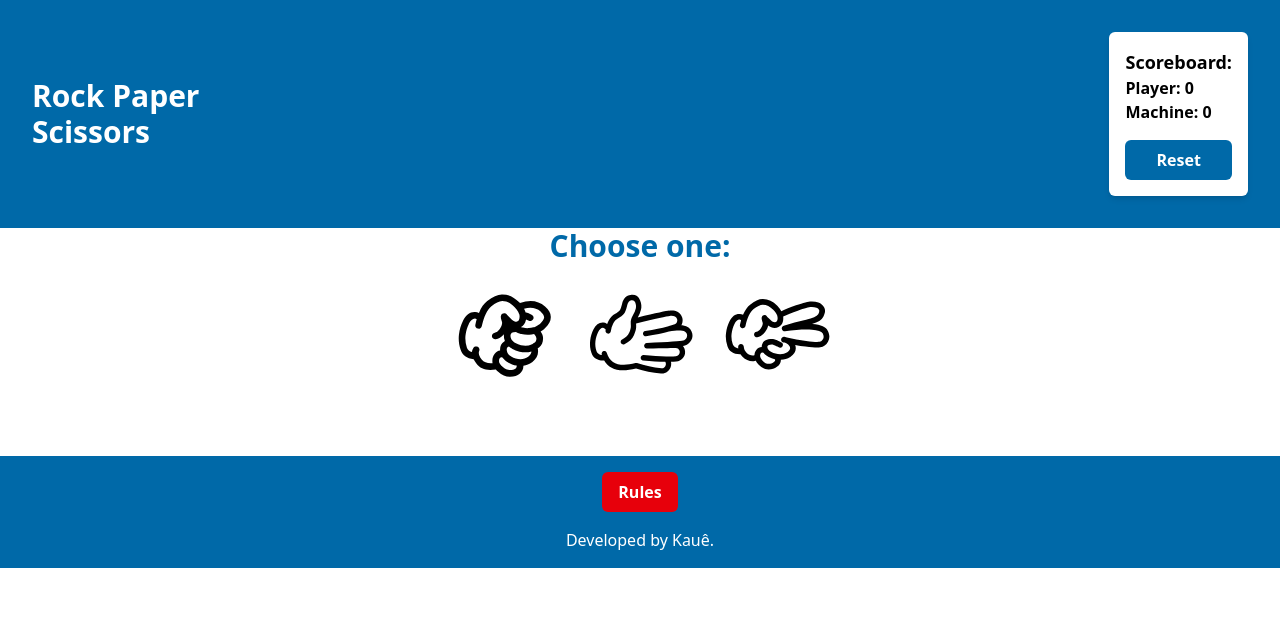
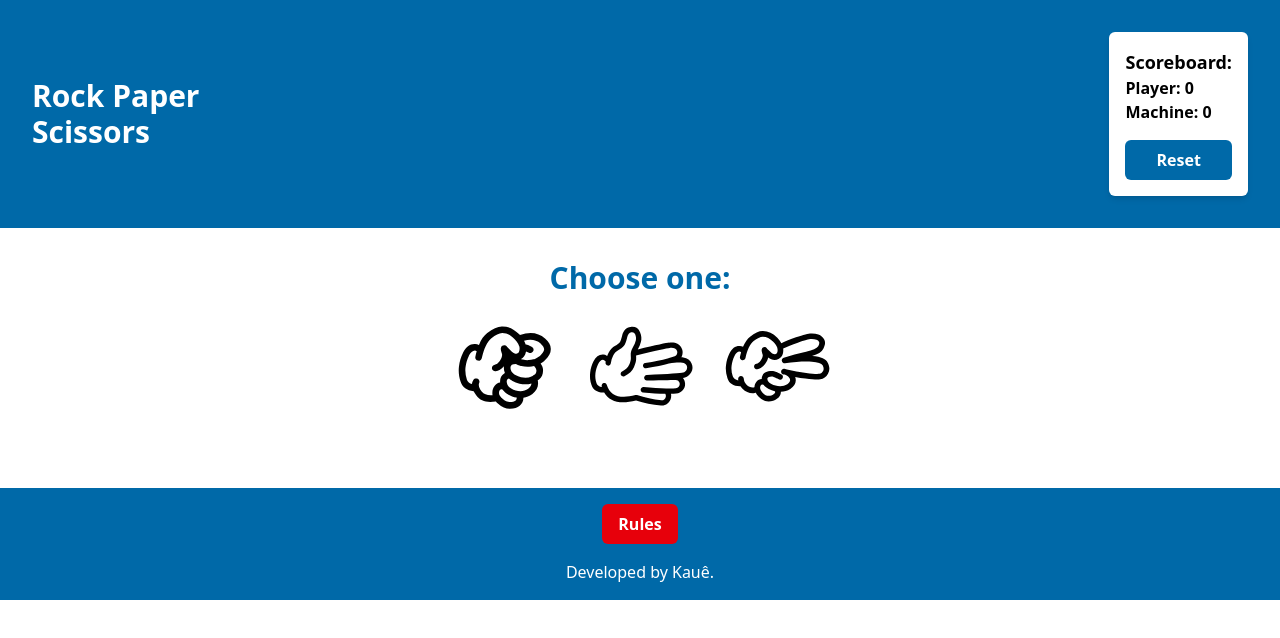
Before and after one commit to kauevecchia/rock-paper-scissors-v2, a React (Vite) app: page / in a window 1280 px wide. Shown: the top 638 px of the page. Built offline with nearby package versions, Linux system fonts and the light colour scheme.

Commit message:
refactor: wrap Play and Results components with <main>

```diff
--- a/src/App.jsx
+++ b/src/App.jsx
@@ -8,8 +8,10 @@ export function App() {
     return (
         <>
             <Header />
-            <Play />
-            <Results />
+            <main className="mt-8 flex items-center justify-center flex-col gap-6 flex-grow">
+                <Play />
+                <Results />
+            </main>
             <Modal />
             <Footer />
         </>
```
